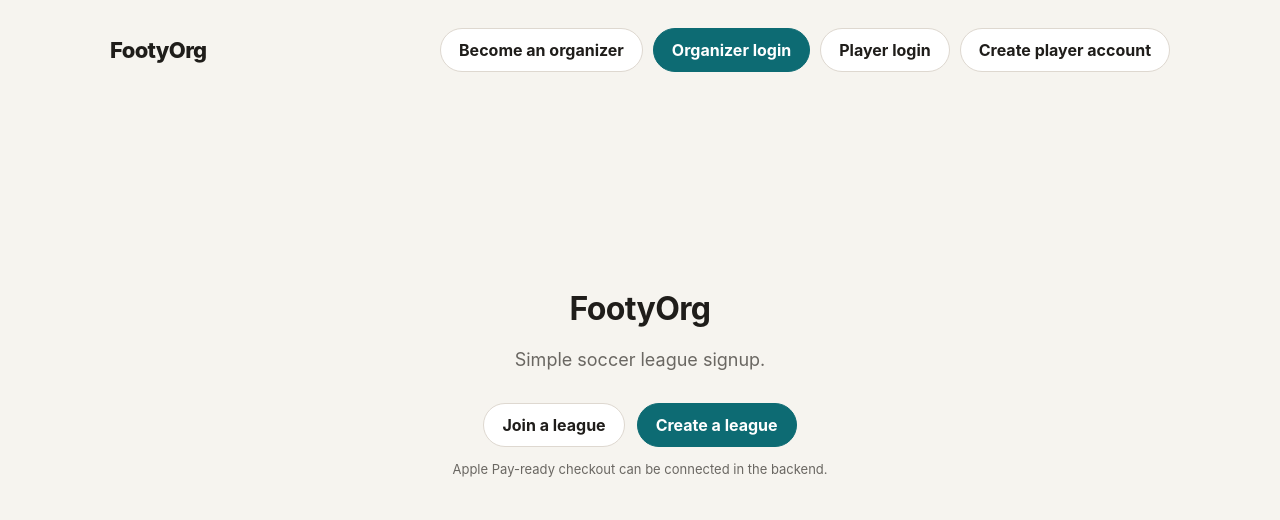
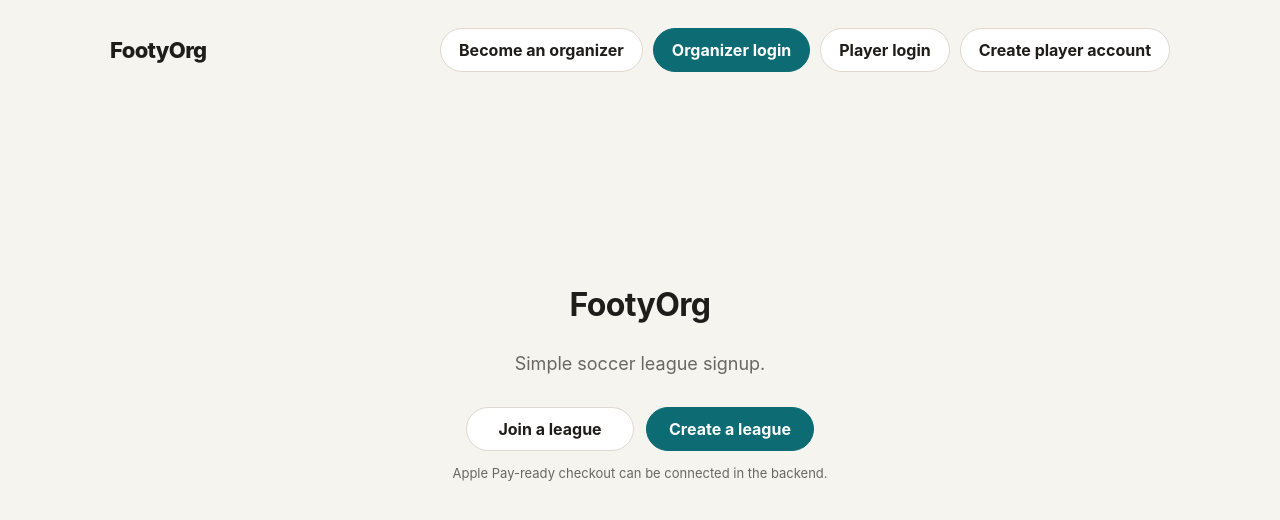
Before and after one commit to sadrakesharvarz-code/Footyorg, a website: page public/index.html in a window 1280 px wide. Drawn offline with Linux system fonts and the light colour scheme; no server answers.

Commit message:
fixed home page create a league not centered

```diff
--- a/public/style.css
+++ b/public/style.css
@@ -45,9 +45,31 @@ a { text-decoration: none; color: inherit; }
   text-align: center;
   padding: 48px 0;
 }
+
+.hero > div {
+  width: 100%;
+  display: grid;
+  justify-items: center;
+}
 h1 { font-size: clamp(1.5rem, 4vw, 2rem); line-height: 1.1; margin: 0 0 8px; letter-spacing: -0.02em; }
 .sub { max-width: 640px; margin: 20px auto 0; color: var(--muted); font-size: 18px; line-height: 1.6; }
-.actions { display: flex; justify-content: center; gap: 12px; flex-wrap: wrap; margin-top: 28px; }
+.actions {
+  display: flex;
+  justify-content: center;
+  align-items: center;
+  gap: 12px;
+  flex-wrap: wrap;
+  margin-top: 28px;
+}
+
+.actions .btn,
+.actions .pill {
+  display: inline-flex;
+  align-items: center;
+  justify-content: center;
+  min-width: 168px;
+}
+
 .small { font-size: 13px; color: var(--muted); margin-top: 14px; }
 .card {
   width: min(520px, 100%);
```
